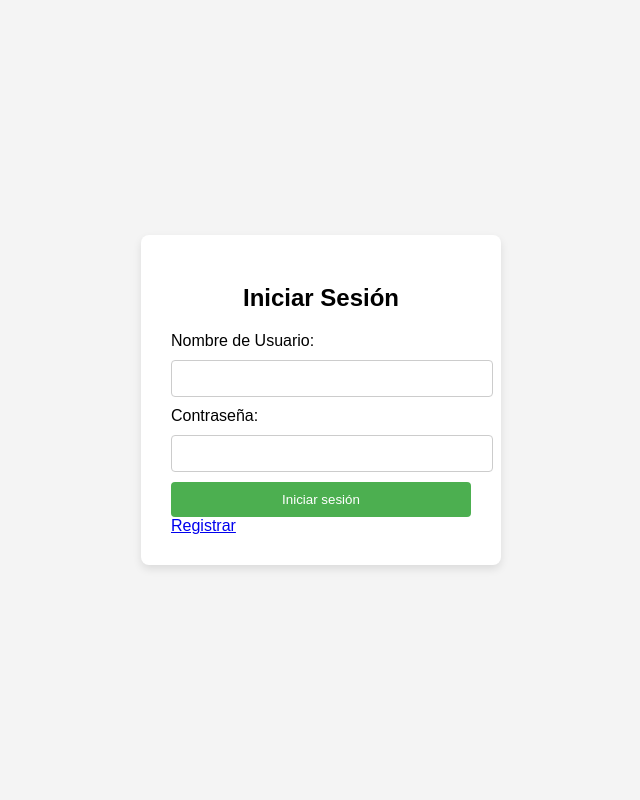
After one commit to Jocho-L/juegopalabras, a PHP site: page /login.php in a window 1280 px wide. The commit adds this page. Shown: the whole page, without its empty margins (319-959 px from the left). Run offline with PHP 8.4, Linux system fonts and the light colour scheme.

Commit message:
intento de login

```diff
--- a/Views/reset.php
+++ b/Views/reset.php
@@ -4,5 +4,5 @@ session_unset();    // Elimina todas las variables de sesión
 session_destroy();  // Destruye la sesión
 
 // Redirige de vuelta al juego
-header("Location: seleccion.html");
+header("Location: seleccion.php");
 exit();
--- a/index.html
+++ b/index.html
@@ -16,7 +16,7 @@
       <p class="subtitle">
         Juego <strong>:v</strong>!
       </p>
-      <a class="button is-primary" href="Views/seleccion.php">JUGAR!</a>
+      <a class="button is-primary" href="login.php">JUGAR!</a>
     </div>
   </section>
   </body>
--- /dev/null
+++ b/login.php
@@ -0,0 +1,84 @@
+<!DOCTYPE html>
+<html lang="es">
+<head>
+    <meta charset="UTF-8">
+    <meta name="viewport" content="width=device-width, initial-scale=1.0">
+    <title>Login</title>
+    <style>
+        body {
+            font-family: Arial, sans-serif;
+            background-color: #f4f4f4;
+            margin: 0;
+            padding: 0;
+            display: flex;
+            justify-content: center;
+            align-items: center;
+            height: 100vh;
+        }
+
+        .form-container {
+            background-color: white;
+            padding: 30px;
+            border-radius: 8px;
+            box-shadow: 0 4px 8px rgba(0, 0, 0, 0.1);
+            width: 300px;
+        }
+
+        .form-container h2 {
+            text-align: center;
+            margin-bottom: 20px;
+        }
+
+        input[type="text"], input[type="password"] {
+            width: 100%;
+            padding: 10px;
+            margin: 10px 0;
+            border: 1px solid #ccc;
+            border-radius: 4px;
+        }
+
+        input[type="submit"] {
+            width: 100%;
+            padding: 10px;
+            background-color: #4CAF50;
+            color: white;
+            border: none;
+            border-radius: 4px;
+            cursor: pointer;
+        }
+
+        input[type="submit"]:hover {
+            background-color: #45a049;
+        }
+
+        .error-message {
+            color: red;
+            text-align: center;
+        }
+    </style>
+</head>
+<body>
+
+    <div class="form-container">
+        <h2>Iniciar Sesión</h2>
+
+        <?php
+        if (isset($_GET['error'])) {
+            echo '<p class="error-message">Error: ' . htmlspecialchars($_GET['error']) . '</p>';
+        }
+        ?>
+
+        <form action="config/procesar_login.php" method="POST">
+            <label for="nombre_usuario">Nombre de Usuario:</label>
+            <input type="text" id="nombre_usuario" name="nombre_usuario" required>
+
+            <label for="password">Contraseña:</label>
+            <input type="password" id="password" name="password" required>
+
+            <input type="submit" value="Iniciar sesión">
+        </form>
+        <a class="button is-primary" href="register.php">Registrar</a>
+    </div>
+
+</body>
+</html>
```
Also changed, not shown: Views/seleccion.php (+12 -4 lines), config/logout.php (added, +14 -0 lines), config/pagina_protegida.php (added, +22 -0 lines), config/procesar_login.php (added, +47 -0 lines), config/procesar_registro.php (added, +50 -0 lines), dashboard.php (deleted, +0 -25 lines), database/database.sql (+11 -5 lines), models/Conexion.php (+22 -4 lines), register.php (+26 -79 lines), styles.css (line endings or trailing spaces), 1 other file.
